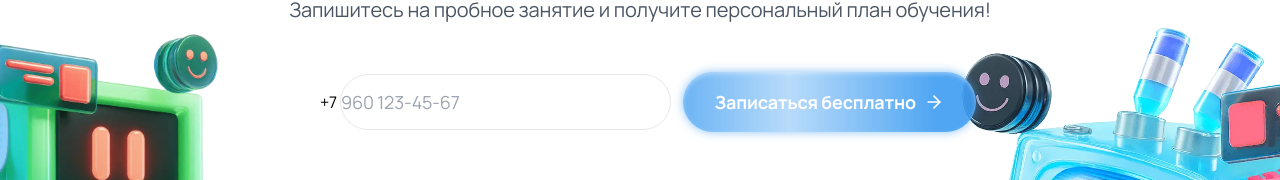
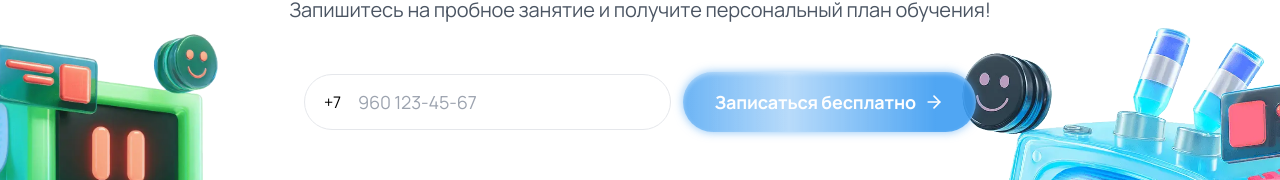
Before and after one commit to hismajestyamanita/codologia, a React (Vite) app: page / in a window 1280 px wide. Shown: the part 336-516 px from the top of the page. Built offline with nearby package versions, Linux system fonts and the light colour scheme; no server answers.

Commit message:
маска телефона 29

```diff
--- a/src/shared/PhoneInput.tsx
+++ b/src/shared/PhoneInput.tsx
@@ -1,24 +1,23 @@
 import React from "react";
 
-type Props = {
-  value: string;
-  onChange: (digits: string) => void;
-  inputClassName?: string;
-  size?: "default" | "hero";
-  placeholder?: string;
-};
+interface PhoneInputProps {
+  value: string;                  // храним только 10 цифр
+  onChange: (val: string) => void;
+  placeholder?: string;           // пример: 960 123-45-67
+  inputClassName?: string;        // стиль внешней рамки/скругления/фокуса (как у остальных полей)
+  size?: "default" | "hero";      // hero — крупнее на первом экране
+}
 
-export default function PhoneInput({
+const PhoneInput: React.FC<PhoneInputProps> = ({
   value,
   onChange,
+  placeholder = "960 123-45-67",
   inputClassName = "",
   size = "default",
-  placeholder = "960 123-45-67",
-}: Props) {
-  const digits = (value || "").replace(/\D/g, "").slice(0, 10);
-
-  // формат "XXX XXX-XX-XX"
-  const fmt = (d: string) => {
+}) => {
+  // формат: 9601234567 -> 960 123-45-67
+  const fmt = (digits: string) => {
+    const d = (digits || "").replace(/\D/g, "").slice(0, 10);
     if (!d) return "";
     if (d.length <= 3) return d;
     if (d.length <= 6) return `${d.slice(0, 3)} ${d.slice(3)}`;
@@ -26,40 +25,43 @@ export default function PhoneInput({
     return `${d.slice(0, 3)} ${d.slice(3, 6)}-${d.slice(6, 8)}-${d.slice(8, 10)}`;
   };
 
-  const base =
-    size === "hero"
-      ? "h-12 text-base md:h-14 md:text-lg"
-      : "h-11 text-base";
+  const base = size === "hero"
+    ? "h-12 text-base md:h-14 md:text-lg"
+    : "h-11 text-base";
 
   return (
-    <div className="relative z-0 w-full flex items-center">
+    <div className="relative z-0 w-full">
+      {/* Префикс +7: без рамок, клики не перехватывает, шрифт наследует от инпута */}
       <span
-        className="text-current ml-4"
+        className="pointer-events-none absolute top-1/2 -translate-y-1/2 left-5 select-none text-current"
         style={{
           fontFamily: "inherit",
           fontSize: "inherit",
           lineHeight: "inherit",
           fontWeight: "inherit",
         }}
+        aria-hidden="true"
       >
-        +7&nbsp;
+        +7
       </span>
+
       <input
         type="tel"
         inputMode="numeric"
+        // ВАЖНО: НЕ ставим pattern, иначе HTML-валидация ругается на пробелы/дефисы.
         className={[
-          "w-full pr-4 outline-none",
+          "w-full pr-4",
           "placeholder-gray-400",
           base,
-          inputClassName,
+          inputClassName, // внешняя рамка/скругление/фокус — как у остальных полей
         ].join(" ")}
-        style={{ paddingLeft: 0 }}
-        value={fmt(digits)}
-        onChange={(e) =>
-          onChange(e.target.value.replace(/\D/g, "").slice(0, 10))
-        }
+        style={{ paddingLeft: "calc(1.25rem + 3ch)" }}
+        value={fmt(value)}
+        onChange={(e) => onChange(e.target.value.replace(/\D/g, "").slice(0, 10))}
         placeholder={placeholder}
       />
     </div>
   );
-}
+};
+
+export default PhoneInput;
```
